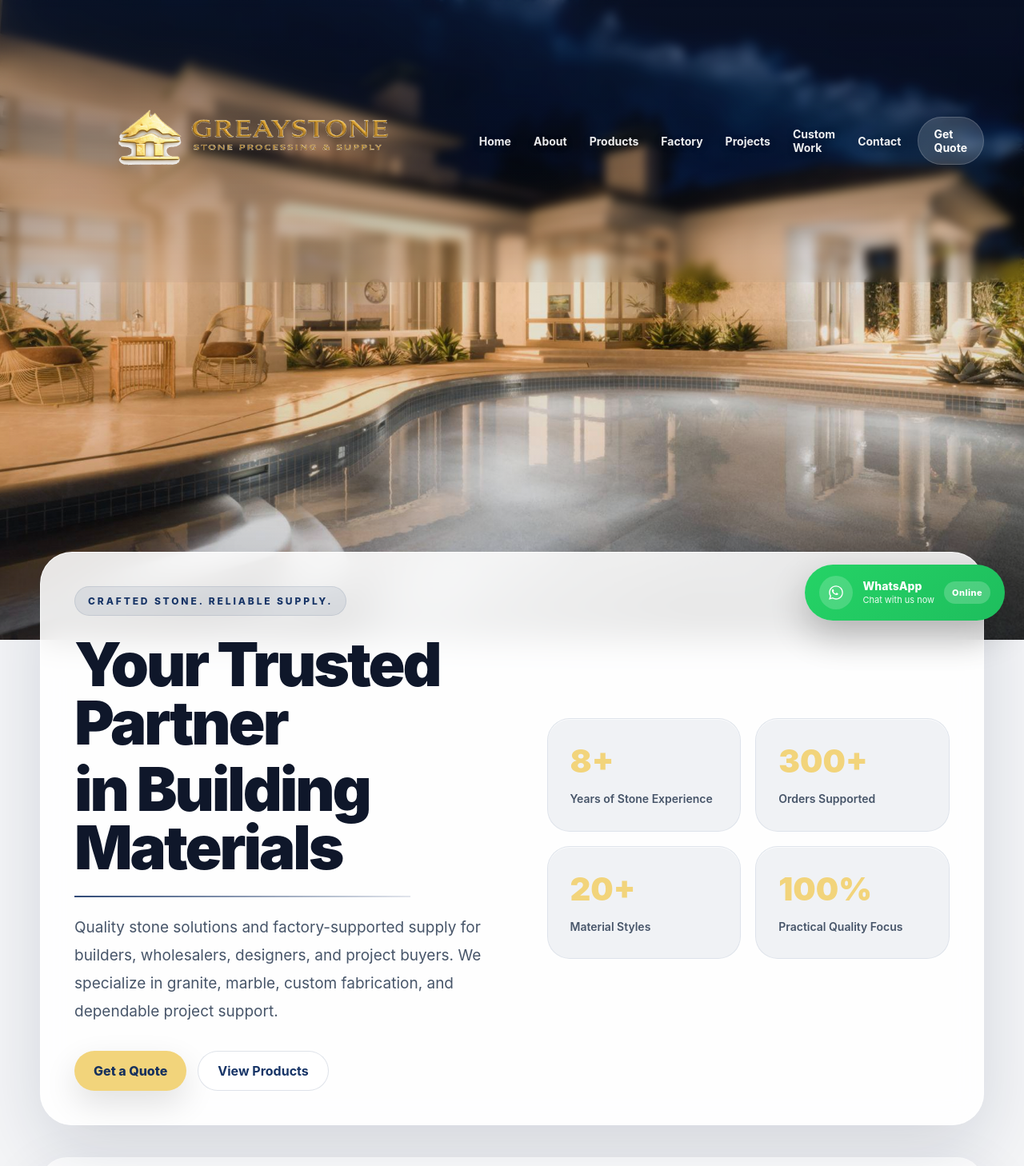
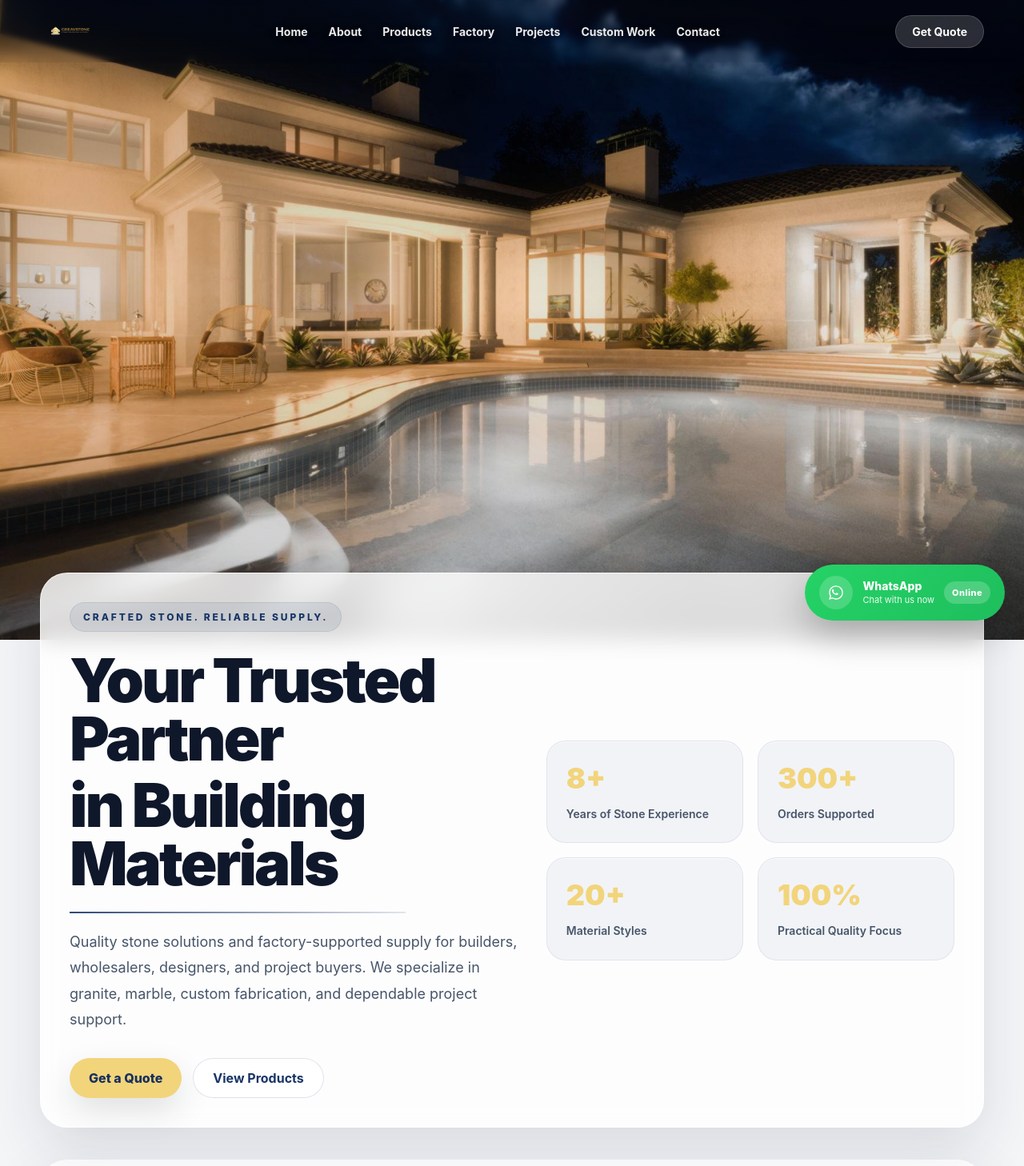
Before and after one commit to sijiu8520-debug/Repository-name-greaystone-website, a React (Vite) app: page / in a window 1280 px wide. Shown: the top 1458 px of the page at 80% size. Built offline with nearby package versions, Linux system fonts and the light colour scheme.

Commit message:
Refactor CSS styles for improved layout and design
Refactor styles for header, buttons, and sections to improve layout and aesthetics.

```diff
--- a/src/styles.css
+++ b/src/styles.css
@@ -50,9 +50,6 @@ img {
   position: sticky;
   top: 0;
   z-index: 1000;
-  backdrop-filter: blur(14px);
-  background: rgba(255, 255, 255, 0.8);
-  border-bottom: 1px solid rgba(255, 255, 255, 0.4);
 }
 
 .site-header-overlay {
@@ -62,103 +59,49 @@ img {
   width: 100%;
   background: linear-gradient(
     180deg,
-    rgba(20, 38, 78, 0.26),
-    rgba(20, 38, 78, 0.04)
+    rgba(10, 18, 38, 0.22),
+    rgba(10, 18, 38, 0.03)
   );
   border-bottom: none;
-  backdrop-filter: blur(6px);
+  backdrop-filter: blur(3px);
   z-index: 1000;
 }
 
 .header-inner {
-  min-height: 82px;
+  min-height: 78px;
   display: flex;
   align-items: center;
   justify-content: space-between;
-  gap: 20px;
+  gap: 24px;
 }
 
 .brand {
   display: flex;
   align-items: center;
-  gap: 12px;
 }
 
-.brand-reference {
-  display: flex;
-  align-items: center;
-  gap: 14px;
-}
-
-.brand-logo {
-  width: 54px;
-  height: 54px;
-  object-fit: cover;
-  border-radius: 14px;
-  background: var(--gold);
-  padding: 4px;
-  box-shadow: var(--shadow);
-}
-
-.logo-natural {
-  width: 68px;
-  height: 68px;
+.logo-header {
+  height: 50px;
+  width: auto;
   object-fit: contain;
-  background: transparent;
-  border-radius: 14px;
-  padding: 0;
-  box-shadow: none;
-}
-
-.brand-name {
-  font-weight: 900;
-  letter-spacing: 0.16em;
-  color: var(--blue);
-  font-size: 22px;
-}
-
-.brand-name-light {
-  color: #ffffff;
-  text-shadow: 0 2px 12px rgba(0, 0, 0, 0.26);
-}
-
-.brand-subtitle {
-  margin-top: 4px;
-  font-size: 10px;
-  letter-spacing: 0.32em;
-  text-transform: uppercase;
-  color: #6b7280;
-  font-weight: 700;
-}
-
-.brand-subtitle-light {
-  color: rgba(255, 255, 255, 0.82);
-  text-shadow: 0 2px 12px rgba(0, 0, 0, 0.26);
+  display: block;
 }
 
 .desktop-nav {
   display: flex;
   align-items: center;
-  gap: 28px;
+  gap: 26px;
 }
 
 .desktop-nav a {
   font-size: 14px;
   font-weight: 700;
-  color: #374151;
+  color: rgba(255, 255, 255, 0.92);
+  text-shadow: 0 2px 8px rgba(0, 0, 0, 0.28);
   transition: 0.2s;
 }
 
 .desktop-nav a:hover {
-  color: var(--blue);
-}
-
-.desktop-nav-light a {
-  color: rgba(255, 255, 255, 0.92);
-  text-shadow: 0 2px 8px rgba(0, 0, 0, 0.28);
-}
-
-.desktop-nav-light a:hover {
   color: #f2d47b;
 }
 
@@ -174,32 +117,21 @@ img {
 }
 
 .header-btn {
-  background: var(--blue);
-  color: white;
-  padding: 12px 20px;
+  background: rgba(255, 255, 255, 0.16);
+  border: 1px solid rgba(255, 255, 255, 0.16);
+  color: #fff;
+  padding: 11px 20px;
   border-radius: 999px;
   font-size: 14px;
   font-weight: 700;
-  box-shadow: var(--shadow);
+  box-shadow: none;
 }
 
 .header-btn:hover {
-  transform: translateY(-1px);
-  background: #23447f;
-}
-
-.hero-header-btn {
-  background: rgba(255, 255, 255, 0.16);
-  border: 1px solid rgba(255, 255, 255, 0.16);
-  color: #fff;
-  box-shadow: none;
-}
-
-.hero-header-btn:hover {
   background: rgba(255, 255, 255, 0.24);
 }
 
-/* Clean Hero */
+/* Hero */
 .hero-clean-section {
   position: relative;
   height: 100vh;
@@ -221,23 +153,23 @@ img {
   background:
     linear-gradient(
       180deg,
-      rgba(15, 31, 63, 0.26) 0%,
-      rgba(15, 31, 63, 0.10) 24%,
-      rgba(15, 31, 63, 0.00) 55%,
-      rgba(15, 31, 63, 0.10) 100%
+      rgba(9, 18, 36, 0.18) 0%,
+      rgba(9, 18, 36, 0.08) 20%,
+      rgba(9, 18, 36, 0.02) 48%,
+      rgba(9, 18, 36, 0.10) 100%
     ),
     linear-gradient(
       90deg,
-      rgba(15, 31, 63, 0.08) 0%,
-      rgba(15, 31, 63, 0.00) 45%,
+      rgba(9, 18, 36, 0.06) 0%,
+      rgba(9, 18, 36, 0.00) 42%,
       rgba(255, 255, 255, 0.00) 100%
     );
 }
 
-/* Intro panel after hero */
+/* Intro panel */
 .intro-panel-wrap {
   position: relative;
-  margin-top: -110px;
+  margin-top: -84px;
   z-index: 10;
   padding-bottom: 40px;
 }
@@ -245,14 +177,14 @@ img {
 .intro-panel {
   display: grid;
   grid-template-columns: 1.05fr 0.95fr;
-  gap: 34px;
+  gap: 32px;
   align-items: stretch;
-  padding: 42px;
-  border-radius: 40px;
-  background: rgba(255, 255, 255, 0.88);
-  border: 1px solid rgba(255, 255, 255, 0.78);
-  box-shadow: 0 30px 90px rgba(15, 31, 63, 0.14);
-  backdrop-filter: blur(20px);
+  padding: 36px;
+  border-radius: 34px;
+  background: rgba(255, 255, 255, 0.82);
+  border: 1px solid rgba(255, 255, 255, 0.72);
+  box-shadow: 0 24px 70px rgba(15, 31, 63, 0.12);
+  backdrop-filter: blur(14px);
 }
 
 .intro-panel-left {
@@ -303,8 +235,8 @@ img {
   margin: 0;
   max-width: 690px;
   color: #475569;
-  font-size: 19px;
-  line-height: 1.85;
+  font-size: 18px;
+  line-height: 1.8;
 }
 
 .hero-actions {
@@ -329,25 +261,15 @@ img {
 }
 
 .secondary-btn {
-  color: white;
+  color: #183567;
   padding: 14px 24px;
   border-radius: 999px;
-  border: 1px solid rgba(255,255,255,0.2);
-  background: rgba(255,255,255,0.08);
+  border: 1px solid rgba(24, 53, 103, 0.14);
+  background: #ffffff;
   font-weight: 700;
 }
 
 .secondary-btn:hover {
-  background: rgba(255,255,255,0.14);
-}
-
-.secondary-btn-dark {
-  color: #183567;
-  border: 1px solid rgba(24, 53, 103, 0.14);
-  background: #ffffff;
-}
-
-.secondary-btn-dark:hover {
   background: #f8fafc;
 }
 
@@ -364,16 +286,16 @@ img {
 }
 
 .intro-stat-card {
-  padding: 28px;
-  border-radius: 28px;
-  background: rgba(24, 53, 103, 0.06);
+  padding: 24px;
+  border-radius: 24px;
+  background: rgba(24, 53, 103, 0.05);
   border: 1px solid rgba(24, 53, 103, 0.08);
-  box-shadow: inset 0 1px 0 rgba(255,255,255,0.65);
+  box-shadow: inset 0 1px 0 rgba(255,255,255,0.58);
 }
 
 .intro-stat-value {
   color: var(--gold);
-  font-size: 40px;
+  font-size: 36px;
   font-weight: 900;
 }
 
@@ -418,7 +340,7 @@ img {
   line-height: 1.8;
 }
 
-/* Generic sections */
+/* Sections */
 .content-section {
   padding: 110px 0;
 }
@@ -719,7 +641,7 @@ img {
   gap: 20px;
 }
 
-.refined-factory-card {
+.factory-card {
   border-radius: 28px;
   overflow: hidden;
   background: #fff;
@@ -728,12 +650,12 @@ img {
   transition: 0.25s ease;
 }
 
-.refined-factory-card:hover {
+.factory-card:hover {
   transform: translateY(-6px);
   box-shadow: 0 24px 50px rgba(15, 31, 63, 0.12);
 }
 
-.refined-factory-card img {
+.factory-card img {
   aspect-ratio: 4 / 4.2;
   object-fit: cover;
 }
@@ -782,7 +704,7 @@ img {
   padding: 24px;
 }
 
-/* CTA banner */
+/* CTA */
 .cta-banner-section {
   padding: 0 0 110px;
   background: #ffffff;
@@ -892,7 +814,7 @@ img {
   color: rgba(255,255,255,0.82);
 }
 
-/* Work style */
+/* Work */
 .work-grid {
   grid-template-columns: repeat(2, 1fr);
 }
@@ -1196,9 +1118,8 @@ img {
     padding: 0 0 84px;
   }
 
-  .logo-natural {
-    width: 56px;
-    height: 56px;
+  .logo-header {
+    height: 42px;
   }
 
   .whatsapp-float {
```
